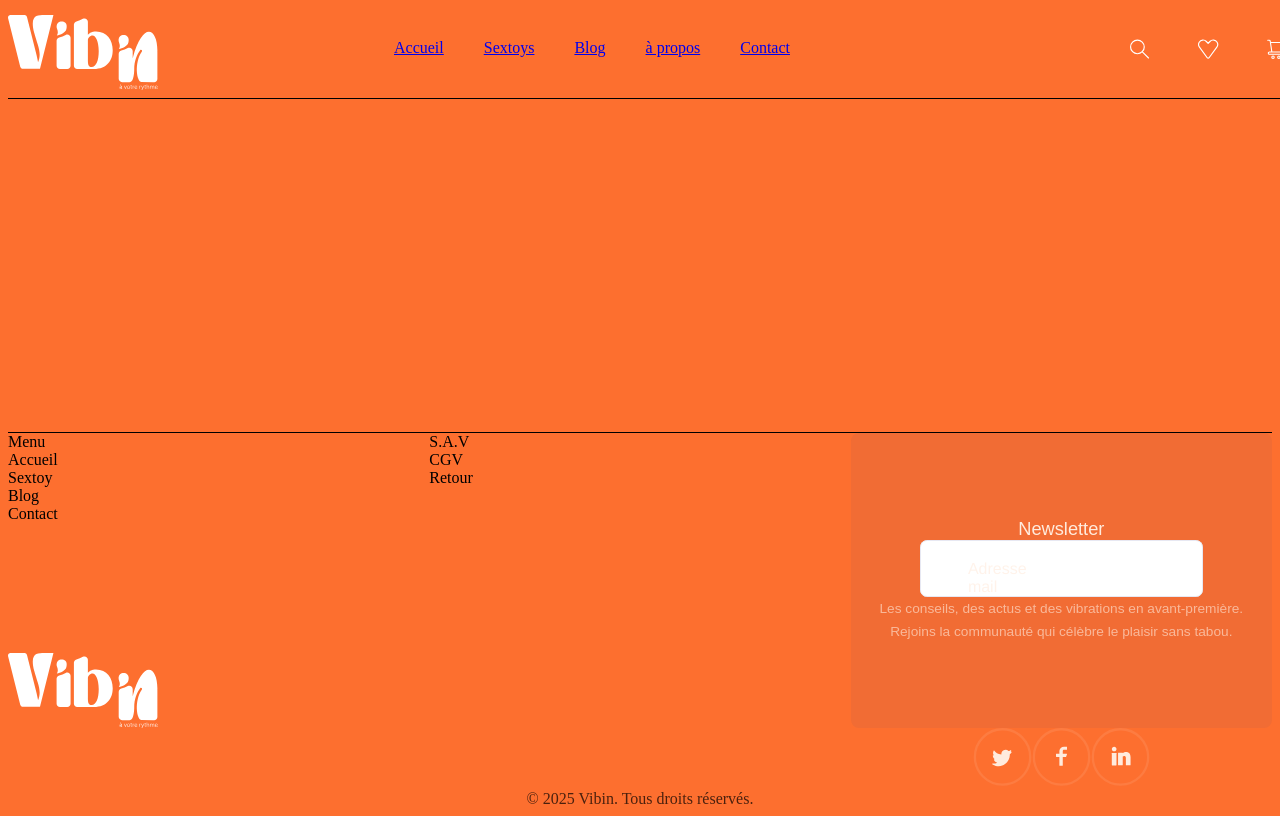
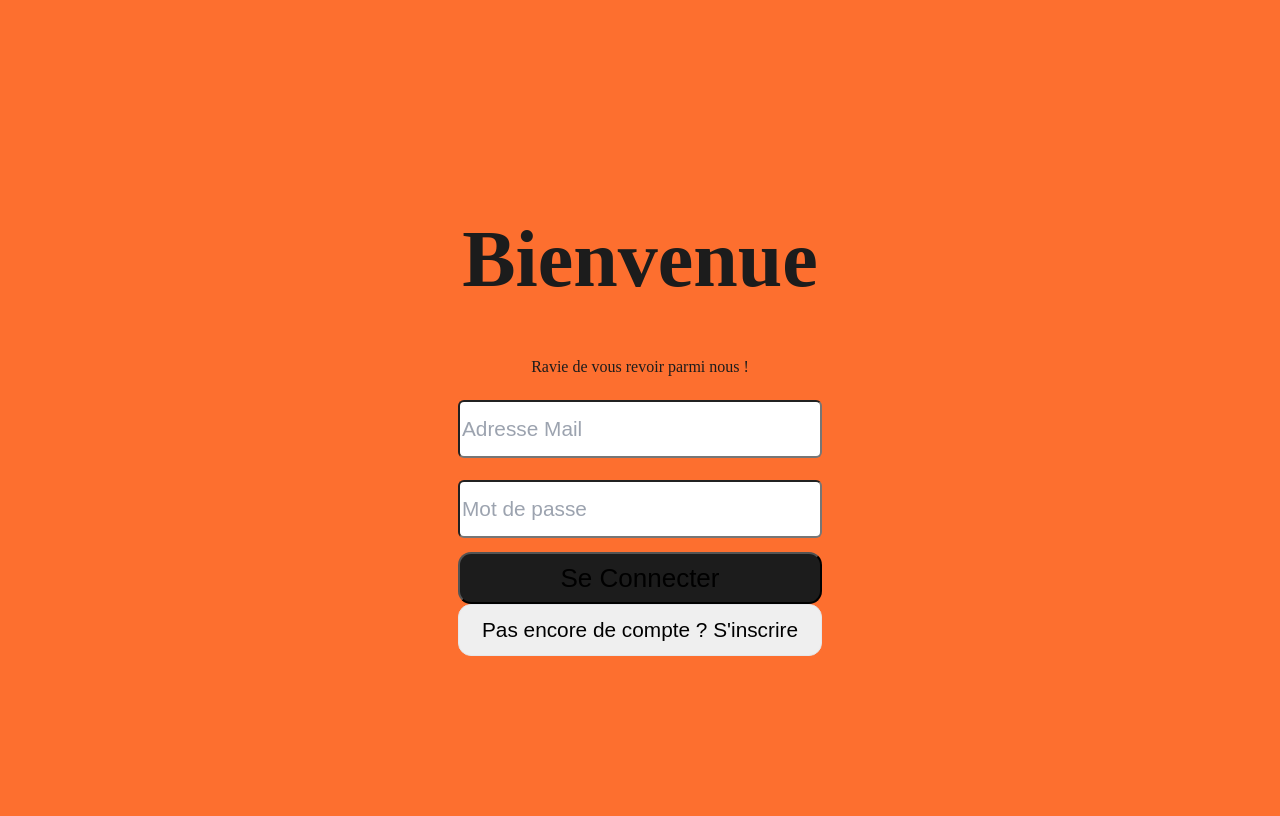
Before and after one commit to yehohanan12/vibin, a React (Vite) app in the folder Frontend/: page /login in a window 1280 px wide. Built offline with nearby package versions, Linux system fonts and the light colour scheme.

Commit message:
feat(front) : add of some elements

```diff
--- a/Frontend/src/App.css
+++ /dev/null
@@ -1,110 +0,0 @@
-/* GLOBAL */
-body {
-  margin: 0;
-  padding: 0;
-  background-color: #f9fafb; /* fond clair neutre */
-  font-family: -apple-system, BlinkMacSystemFont, 'Segoe UI', Roboto, Oxygen, Ubuntu, sans-serif;
-  color: #333;
-}
-
-/* ROOT WRAPPER */
-#root {
-  max-width: 1280px;
-  margin: 0 auto;
-  padding: 2rem;
-  text-align: center;
-}
-
-/* FORM CONTAINER (si tu veux le cibler en plus) */
-form {
-  display: flex;
-  flex-direction: column;
-  gap: 1rem;
-  text-align: left;
-}
-
-input {
-  padding: 0.5rem;
-  font-size: 1rem;
-  border: 1px solid #ccc;
-  border-radius: 4px;
-  width: 100%;
-  box-sizing: border-box;
-  background-color: white; /* ici */
-  color: black; /* ici */
-}
-
-input::placeholder {
-  color: #999;
-}
-
-label {
-  margin-bottom: 0.2rem;
-  font-weight: 500;
-  display: block;
-}
-
-/* BUTTON */
-button {
-  padding: 0.6rem 1rem;
-  font-size: 1rem;
-  background-color: #646cff;
-  color: white;
-  border: none;
-  border-radius: 4px;
-  cursor: pointer;
-}
-
-button:hover {
-  background-color: #4e56d6;
-}
-
-button:disabled {
-  opacity: 0.5;
-  cursor: not-allowed;
-}
-
-/* LOGO (facultatif, si tu en as) */
-.logo {
-  height: 6em;
-  padding: 1.5em;
-  will-change: filter;
-  transition: filter 300ms;
-}
-
-.logo:hover {
-  filter: drop-shadow(0 0 2em #646cffaa);
-}
-
-.logo.react:hover {
-  filter: drop-shadow(0 0 2em #61dafbaa);
-}
-
-@keyframes logo-spin {
-  from {
-    transform: rotate(0deg);
-  }
-  to {
-    transform: rotate(360deg);
-  }
-}
-
-@media (prefers-reduced-motion: no-preference) {
-  a:nth-of-type(2) .logo {
-    animation: logo-spin infinite 20s linear;
-  }
-}
-
-/* CARD & TEXT */
-.card {
-  padding: 2em;
-  background: white;
-  border-radius: 8px;
-  box-shadow: 0 4px 10px rgba(0,0,0,0.06);
-  max-width: 400px;
-  margin: 2rem auto;
-}
-
-.read-the-docs {
-  color: #888;
-}
--- a/Frontend/src/App.jsx
+++ b/Frontend/src/App.jsx
@@ -1,14 +1,10 @@
 import { BrowserRouter } from 'react-router-dom';
 import AppRoutes from './Routes/AppRoutes.jsx';
-import Layout from "./Components/Layout.jsx";
 
 function App() {
     return (
         <BrowserRouter>
-
-            <Layout>
                 <AppRoutes />
-            </Layout>
         </BrowserRouter>
     );
 }
--- a/Frontend/src/Components/Header.jsx
+++ b/Frontend/src/Components/Header.jsx
@@ -1,4 +1,5 @@
 import React from "react";
+import { useNavigate } from "react-router-dom"; // ← Import de useNavigate
 import logo from "../assets/Logo.svg";
 import icon1 from "../assets/Group 4.svg";
 import icon2 from "../assets/Vector 18.svg";
@@ -6,6 +7,8 @@
 import icon4 from "../assets/Group 12.svg";
 
 export default function Header() {
+    const navigate = useNavigate(); // ← Hook pour naviguer
+
     return (
         <header
             className="relative w-full flex-shrink-0 bg-[#fd6f2f]"
@@ -48,9 +51,15 @@
                 className="absolute flex flex-row gap-[48.2px] items-end"
                 style={{ left: 1122, top: 31 }}
             >
-                {[icon1, icon2, icon3, icon4].map((src, i) => (
-                    <img key={i} src={src} alt="" className="h-[20px] w-auto" />
-                ))}
+                <img src={icon1} alt="icon1" className="h-[20px] w-auto" />
+                <img src={icon2} alt="icon2" className="h-[20px] w-auto" />
+                <img src={icon3} alt="icon3" className="h-[20px] w-auto" />
+                <img
+                    src={icon4}
+                    alt="Se connecter"
+                    className="h-[20px] w-auto cursor-pointer"
+                    onClick={() => navigate("/login")} // ← redirection vers /login
+                />
             </div>
         </header>
     );
--- /dev/null
+++ b/Frontend/src/Pages/Dashboard.jsx
@@ -0,0 +1,7 @@
+export default function Dashboard() {
+    return (
+        <div className="min-h-screen flex items-center justify-center bg-gray-100">
+            <h1 className="text-4xl font-bold text-gray-800">Bienvenue sur le Dashboard</h1>
+        </div>
+    );
+}
--- a/Frontend/src/Pages/LoginPage.jsx
+++ b/Frontend/src/Pages/LoginPage.jsx
@@ -1,114 +1,124 @@
 import { useState } from 'react';
-import { registerUser, loginUser } from '../Services/userService.js';
-import '../App.css';
+import { useNavigate } from 'react-router-dom'; // ⬅️ import nécessaire
+import { registerUser, loginUser } from '../Services/userService';
 
-export default function AuthPage() {
+export default function LoginPage() {
+    const navigate = useNavigate(); // ⬅️ hook de navigation
     const [isLogin, setIsLogin] = useState(true);
     const [form, setForm] = useState({
         username: '',
         email: '',
         password: '',
-        address: ''
+        address: '',
     });
+    const [error, setError] = useState('');
 
     const handleChange = (e) => {
         setForm({ ...form, [e.target.name]: e.target.value });
+        setError('');
     };
 
     const handleSubmit = async (e) => {
         e.preventDefault();
         try {
             if (isLogin) {
-                // Login
                 const data = await loginUser({ email: form.email, password: form.password });
-                // stocker le token dans sessionStorage
                 sessionStorage.setItem('token', data.token);
-                alert(`Connexion réussie, bienvenue ${data.user.username || data.user.email} !`);
-                // Ici tu peux rediriger ou charger une page protégée
+                navigate('/dashboard'); // ⬅️ redirection après connexion
             } else {
-                // Register
                 await registerUser(form);
-                alert('Compte créé avec succès !');
-                // reset formulaire
-                setForm({ username: '', email: '', password: '', address: '' });
-                setIsLogin(true); // basculer vers connexion après inscription
+                setIsLogin(true);
             }
         } catch (err) {
-            alert(err.message);
+            setError(err.message || 'Une erreur est survenue');
         }
     };
 
     return (
-        <div className="form-container">
-            <h2>{isLogin ? 'Se connecter' : 'Créer un compte'}</h2>
-            <form onSubmit={handleSubmit} className="form">
+        <div className="min-h-screen flex items-center justify-center px-4 ">
+            <div className="max-w-md w-full rounded-[54px] shadow-lg p-8 bg-white">
+                <h1 className="text-[80px] font-[BebasNeuePro-ExpandedExtraBold] text-center text-[#1c1c1c]">
+                    Bienvenue
+                </h1>
+                <p className="text-center text-base text-[#1c1c1c]">
+                    {isLogin ? 'Ravie de vous revoir parmi nous !' : 'Créez un compte pour démarrer'}
+                </p>
+                {error && <div className="text-red-500 text-sm text-center">{error}</div>}
+
+                <form onSubmit={handleSubmit} className="flex flex-col items-center space-y-4 mb-6">
                     {!isLogin && (
                         <>
-                        <div className="form-group">
-                            <label htmlFor="username">Nom d’utilisateur</label>
-                            <input
-                                type="text"
-                                id="username"
+                            <Input
+                                label="Nom d’utilisateur"
                                 name="username"
                                 value={form.username}
                                 onChange={handleChange}
-                                required={!isLogin}
+                                required
                             />
-                        </div>
-
-                        <div className="form-group">
-                            <label htmlFor="address">Adresse</label>
-                            <input
-                                type="text"
-                                id="address"
+                            <Input
+                                label="Adresse"
                                 name="address"
                                 value={form.address}
                                 onChange={handleChange}
-                                required={!isLogin}
+                                required
                             />
-                        </div>
                         </>
                     )}
-
-                <div className="form-group">
-                    <label htmlFor="email">Email</label>
-                    <input
+                    <Input
+                        label="Adresse Mail"
                         type="email"
-                        id="email"
                         name="email"
                         value={form.email}
                         onChange={handleChange}
                         required
                     />
-                </div>
-
-                <div className="form-group">
-                    <label htmlFor="password">Mot de passe</label>
-                    <input
+                    <Input
+                        label="Mot de passe"
                         type="password"
-                        id="password"
                         name="password"
                         value={form.password}
                         onChange={handleChange}
                         required
                     />
-                </div>
 
-                <button type="submit" className="btn">
-                    {isLogin ? 'Se connecter' : 'S’inscrire'}
+                    <button
+                        type="submit"
+                        className="w-[364px] h-[52px] bg-[#1c1c1c] text-white font-bold rounded-[13px] hover:bg-gray-800 transition flex items-center justify-center"
+                        style={{ fontSize: '26px' }}
+                    >
+                        {isLogin ? 'Se Connecter' : 'S’inscrire'}
                     </button>
                 </form>
 
-            <p style={{ marginTop: '1rem' }}>
-                {isLogin ? "Pas encore de compte ? " : "Déjà inscrit ? "}
+                <div className="flex justify-center">
                     <button
-                    type="button"
                         onClick={() => setIsLogin(!isLogin)}
-                    style={{ color: 'blue', background: 'none', border: 'none', cursor: 'pointer' }}
+                        className="h-[52px] w-[364px] text-indigo-600 hover:bg-gray-100 font-bold flex items-center justify-center text-[1.3rem] rounded-[13px] transition border border-[#e5e7eb]"
+                        style={{ fontSize: 'calc(0.4 * 52px)' }}
                     >
-                    {isLogin ? 'Créer un compte' : 'Se connecter'}
+                        {isLogin ? "Pas encore de compte ? S'inscrire" : 'Déjà inscrit ? Se connecter'}
                     </button>
-            </p>
+                </div>
+            </div>
         </div>
     );
 }
+
+// Composant Input réutilisable
+function Input({ label, type = 'text', name, value, onChange, required }) {
+    return (
+        <div className="flex items-end w-[364px] h-[52px] px-[18px] py-[14px] gap-[6px] bg-white rounded-[13px]">
+            <input
+                id={name}
+                name={name}
+                type={type}
+                placeholder={label}
+                value={value}
+                onChange={onChange}
+                required={required}
+                style={{ fontSize: 'calc(0.4 * 52px)' }}
+                className="w-full h-full bg-white rounded-[6px] outline-none leading-none text-[#1c1c1c] placeholder-[#9ca3af]"
+            />
+        </div>
+    );
+}
--- a/Frontend/src/Routes/AppRoutes.jsx
+++ b/Frontend/src/Routes/AppRoutes.jsx
@@ -1,11 +1,22 @@
 import { Routes, Route } from 'react-router-dom';
 import HomePage from "../Pages/HomePage.jsx";
-
+import LoginPage from "../Pages/LoginPage.jsx";
+import Dashboard from "../Pages/Dashboard.jsx";
+import Layout from "../Components/Layout.jsx";
 
 export default function AppRoutes() {
     return (
         <Routes>
-            <Route path="/" element={<HomePage/>} />
+            <Route
+                path="/"
+                element={
+                    <Layout>
+                        <HomePage />
+                    </Layout>
+                }
+            />
+            <Route path="/login" element={<LoginPage />} />
+            <Route path="/dashboard" element={<Dashboard />} />
         </Routes>
     );
 }
```
Also changed, not shown: 1 other file (tests, documents, lock files or other folders). Lines whose indentation alone changed are shown as unchanged.
